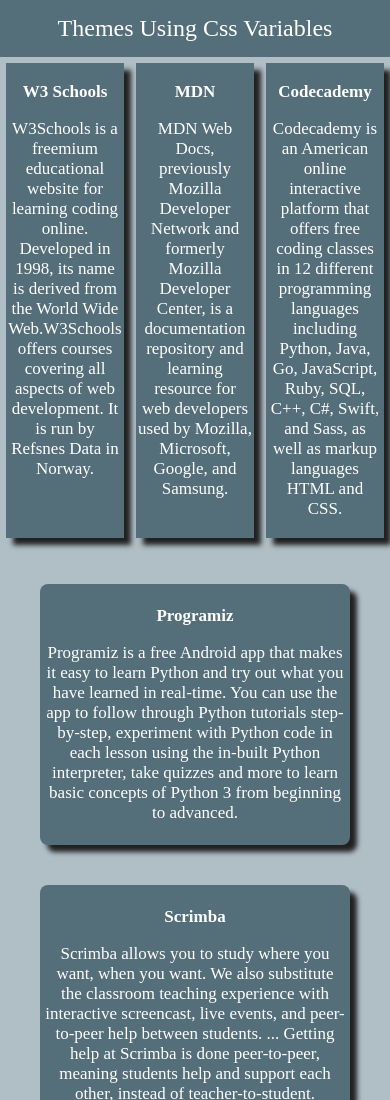
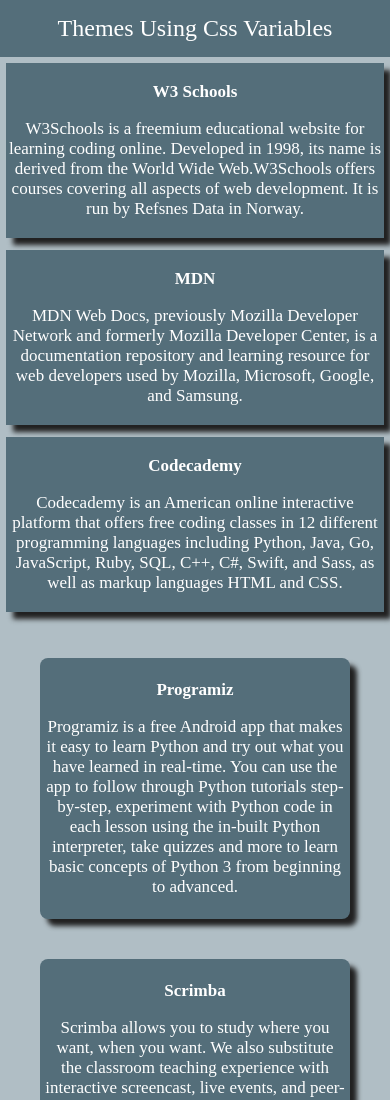
Before and after one commit to anandgarikapati/Themes-Using-Css-Variables, a plain HTML site: page index.html in a window 390 px wide. Shown: the top 1100 px of the page. Drawn offline with Linux system fonts and the light colour scheme.

Commit message:
added mediaqueries

```diff
--- a/index.css
+++ b/index.css
@@ -3,9 +3,7 @@ body {
     padding: 0;
     box-sizing: border-box;
     background-color: #b0bec5;
-
 }
-
 :root {
     --font-size: 17px;
     --header-size: 1.5rem;
@@ -14,7 +12,6 @@ body {
     --border-radius: 8px;
     --font-color:white
 }
-
 header,footer {
     color: var(--font-color);
     background-color: var(--background-color);
@@ -22,27 +19,19 @@ header,footer {
     padding: 15px;
     font-size: var(--header-size);
 }
-
 .main {
     display: grid;
     grid-template-columns: 1fr 1fr 1fr;
-
-
-
 }
 #programiz {
     height: auto;
     width: 100%;
 }
-
 section {
-
     margin: 6px;
     background-color: var(--background-color);
     box-shadow: var( --box-shadow);
     padding: 2px;
-
-
 }
 section:hover {
     transform: translateY(-2.5px);
@@ -51,10 +40,7 @@ p,h3 {
     font-size: var(--font-size);
     text-align: center;
     color: var(--font-color);
-
-
 }
-
 article{
     font-size: var(--font-size);
     margin: 40px;
@@ -63,12 +49,10 @@ article{
     background-color: var(--background-color);
     box-shadow: var( --box-shadow);
     padding: 5px;
-
 }
 article:hover {
     transform: translateY(-2.5px);
 }
-
 footer > button{
     margin: 5px;
     padding: 12px;
@@ -76,13 +60,10 @@ footer > button{
     border-radius: var(--border-radius);
     box-shadow: var(--box-shadow);
 }
-
 button {
     transition: transition-delay;
 }
 button:hover {
-
-
      top: 10px;
      cursor: pointer;
      color: white;
@@ -91,3 +72,14 @@ button:hover {
      transition-delay: 5s;
      transform: translateY(-2.5px);
 }
+@media only screen and (max-width: 480px) {
+    .main {
+
+        display: flex;
+        flex-wrap: wrap;
+
+
+
+    }
+
+}
```
